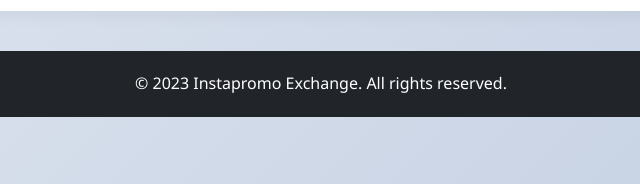
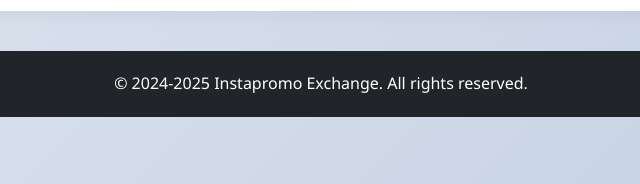
Before and after one commit to instapromoexchange/Exchange, a plain HTML site: page index.html in a window 1280 px wide. Shown: the part 1264-1448 px from the top of the page, 319-959 px from the left. Drawn offline with Linux system fonts and the light colour scheme; no server answers.

Commit message:
index.html

```diff
--- a/index.html
+++ b/index.html
@@ -740,7 +740,7 @@
 
     <footer>
         <div class="container">
-            <p>&copy; 2023 Instapromo Exchange. All rights reserved.</p>
+            <p>&copy; 2024-2025 Instapromo Exchange. All rights reserved.</p>
         </div>
     </footer>
 
```
